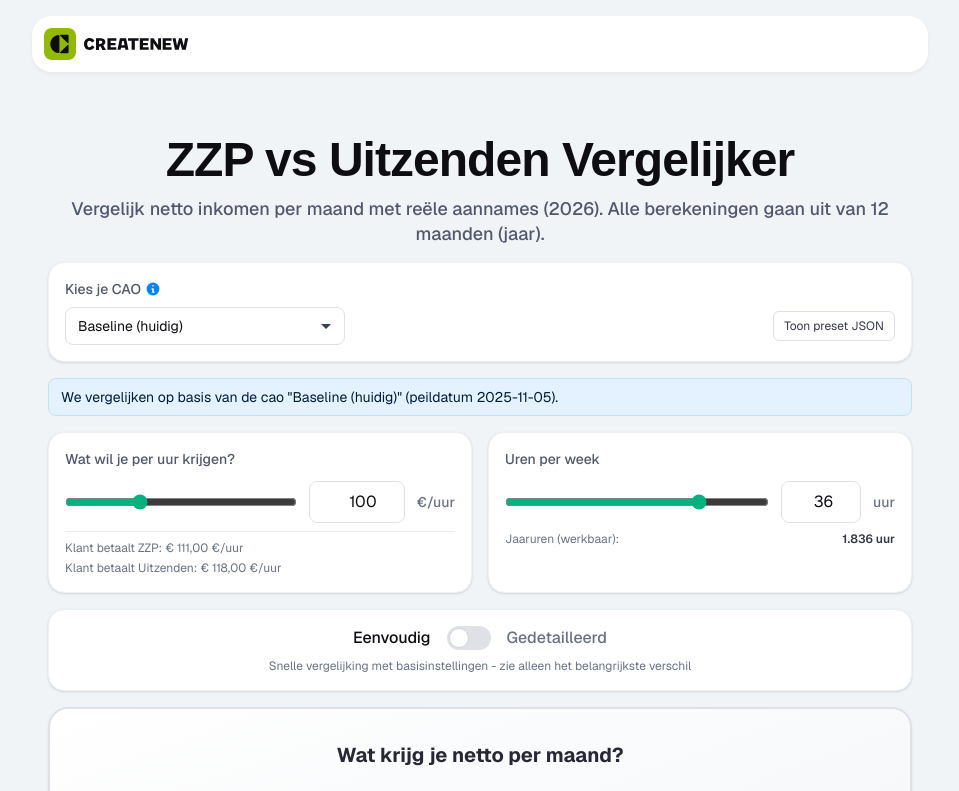
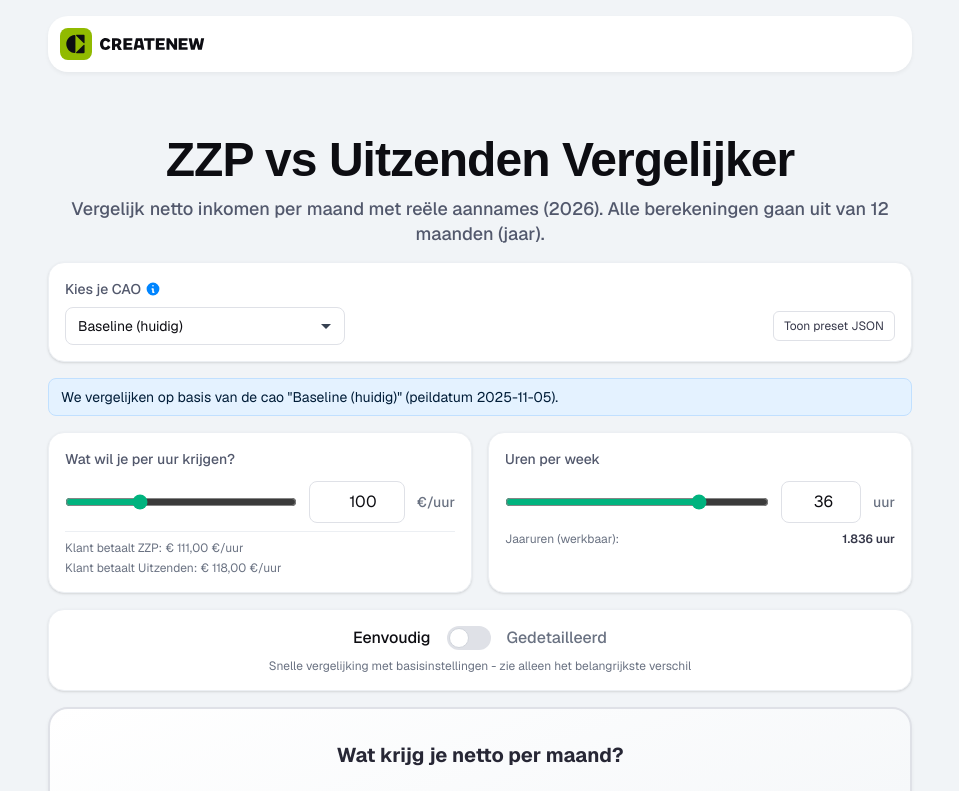
Before and after one commit to vkogmail/zzp-uitzenden-vergelijker, a Next.js app: page / in a window 1280 px wide. Shown: the top 791 px of the page, without its empty margins (160-1119 px from the left). Built offline with nearby package versions, Linux system fonts and the light colour scheme.

Commit message:
Fix: Align nav width with other containers

```diff
--- a/app/page.tsx
+++ b/app/page.tsx
@@ -72,10 +72,12 @@ export default function Home() {
 
   return (
     <div className="min-h-screen text-gray-900 scroll-smooth" style={{ paddingTop: '16px' }}>
-      {/* Navigation */}
-      <nav className="bg-white rounded-[20px] mx-auto mb-6 max-w-4xl" style={{ boxShadow: 'rgba(13, 13, 18, 0.05) 0px 2px 4px 0px', paddingTop: '12px', paddingBottom: '12px', paddingLeft: '12px', paddingRight: '12px', height: '56px', display: 'flex', alignItems: 'center' }}>
-        <img src="/logo.svg" alt="Logo" className="h-8 w-auto" />
-      </nav>
+      <div className="mx-auto max-w-4xl px-4">
+        {/* Navigation */}
+        <nav className="bg-white rounded-[20px] mb-6" style={{ boxShadow: 'rgba(13, 13, 18, 0.05) 0px 2px 4px 0px', paddingTop: '12px', paddingBottom: '12px', paddingLeft: '12px', paddingRight: '12px', height: '56px', display: 'flex', alignItems: 'center' }}>
+          <img src="/logo.svg" alt="Logo" className="h-8 w-auto" />
+        </nav>
+      </div>
 
       <div className={`mx-auto max-w-4xl px-4 py-10 ${isSimpleMode ? 'pb-10' : 'pb-72'}`}>
         <header className="mb-4">
```
